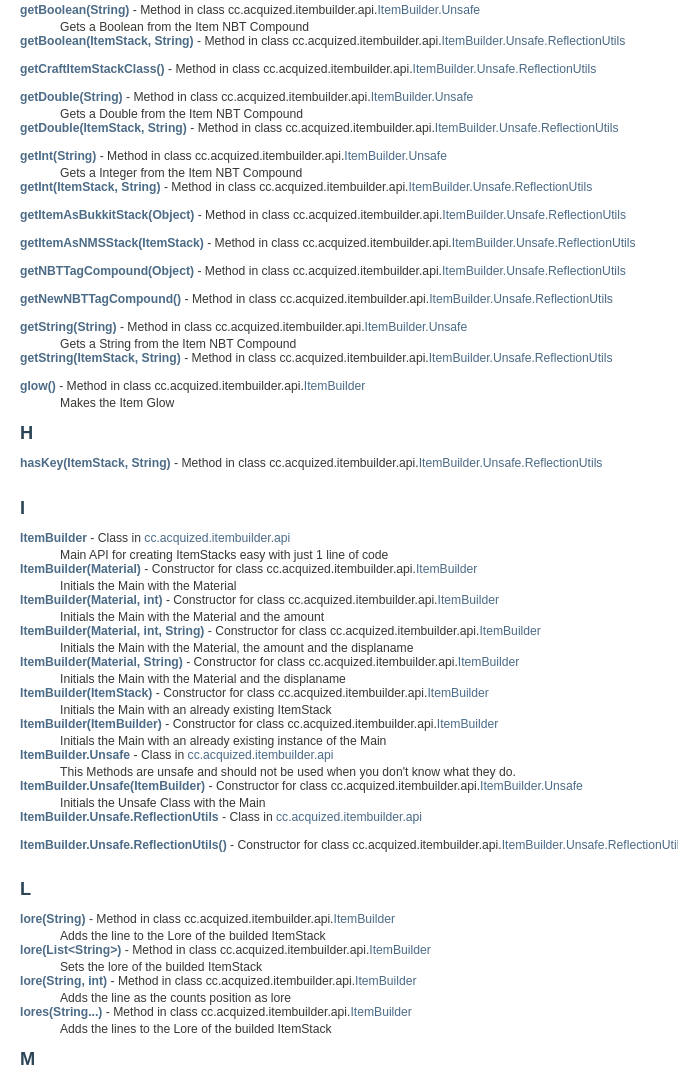
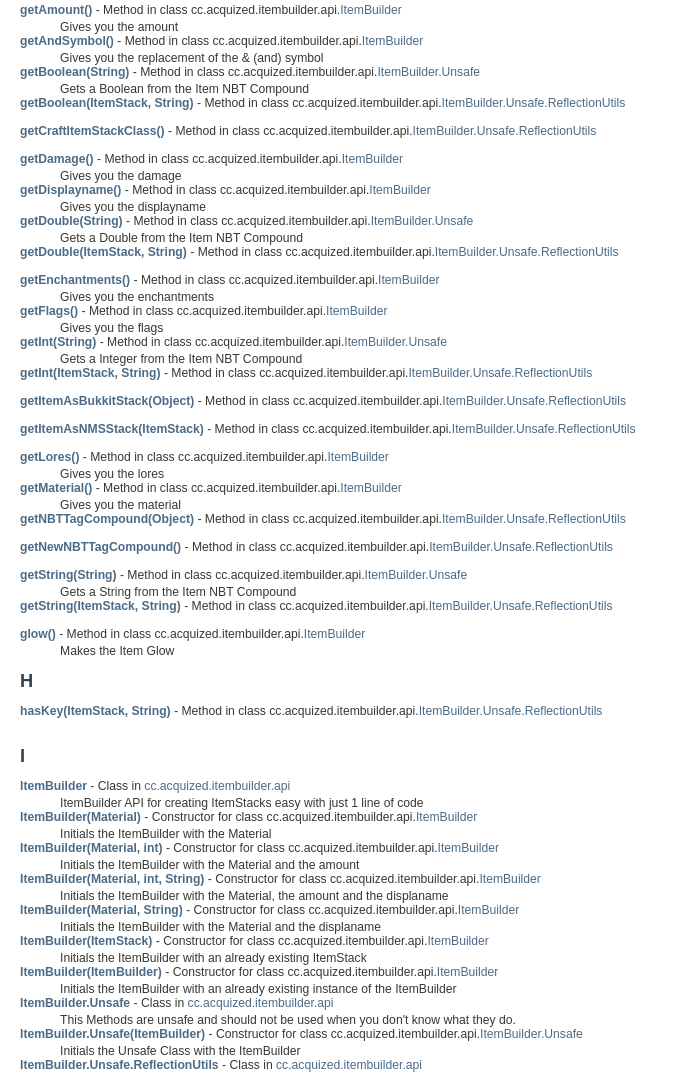
Before and after one commit to Acquized/ItemBuilder, a plain HTML site: page index-all.html in a window 1280 px wide. Shown: the part 858-1933 px from the top of the page, without its empty margins (0-678 px from the left). Drawn offline with Linux system fonts and the light colour scheme.

Commit message:
Update JavaDocs to 1.7.2 (1/?)

```diff
--- a/index-all.html
+++ b/index-all.html
@@ -2,10 +2,10 @@
 <!-- NewPage -->
 <html lang="de">
 <head>
-<!-- Generated by javadoc (version 1.7.0_80) on Wed Apr 20 19:01:03 CEST 2016 -->
+<!-- Generated by javadoc (version 1.7.0_80) on Thu May 05 13:01:12 CEST 2016 -->
 <meta http-equiv="Content-Type" content="text/html; charset=UTF-8">
 <title>Index (ItemBuilder 1.7-SNAPSHOT API)</title>
-<meta name="date" content="2016-04-20">
+<meta name="date" content="2016-05-05">
 <link rel="stylesheet" type="text/css" href="./stylesheet.css" title="Style">
 </head>
 <body>
@@ -84,7 +84,7 @@
 </dd>
 <dt><span class="strong"><a href="./cc/acquized/itembuilder/api/ItemBuilder.Unsafe.html#builder()">builder()</a></span> - Method in class cc.acquized.itembuilder.api.<a href="./cc/acquized/itembuilder/api/ItemBuilder.Unsafe.html" title="class in cc.acquized.itembuilder.api">ItemBuilder.Unsafe</a></dt>
 <dd>
-<div class="block">Accesses back the Main Class and exits the Unsafe Class</div>
+<div class="block">Accesses back the ItemBuilder Class and exits the Unsafe Class</div>
 </dd>
 </dl>
 <a name="_C_">
@@ -109,7 +109,7 @@
 <dt><span class="strong"><a href="./cc/acquized/itembuilder/api/ItemBuilder.html#damage(short)">damage(short)</a></span> - Method in class cc.acquized.itembuilder.api.<a href="./cc/acquized/itembuilder/api/ItemBuilder.html" title="class in cc.acquized.itembuilder.api">ItemBuilder</a></dt>
 <dd>
 <div class="block"><span class="strong">Deprecated.</span>
-<div class="block"><i>Use Main#durability</i></div>
+<div class="block"><i>Use ItemBuilder#durability</i></div>
 </div>
 </dd>
 <dt><span class="strong"><a href="./cc/acquized/itembuilder/api/ItemBuilder.html#data(org.bukkit.material.MaterialData)">data(MaterialData)</a></span> - Method in class cc.acquized.itembuilder.api.<a href="./cc/acquized/itembuilder/api/ItemBuilder.html" title="class in cc.acquized.itembuilder.api">ItemBuilder</a></dt>
@@ -158,6 +158,14 @@
 </a>
 <h2 class="title">G</h2>
 <dl>
+<dt><span class="strong"><a href="./cc/acquized/itembuilder/api/ItemBuilder.html#getAmount()">getAmount()</a></span> - Method in class cc.acquized.itembuilder.api.<a href="./cc/acquized/itembuilder/api/ItemBuilder.html" title="class in cc.acquized.itembuilder.api">ItemBuilder</a></dt>
+<dd>
+<div class="block">Gives you the amount</div>
+</dd>
+<dt><span class="strong"><a href="./cc/acquized/itembuilder/api/ItemBuilder.html#getAndSymbol()">getAndSymbol()</a></span> - Method in class cc.acquized.itembuilder.api.<a href="./cc/acquized/itembuilder/api/ItemBuilder.html" title="class in cc.acquized.itembuilder.api">ItemBuilder</a></dt>
+<dd>
+<div class="block">Gives you the replacement of the & (and) symbol</div>
+</dd>
 <dt><span class="strong"><a href="./cc/acquized/itembuilder/api/ItemBuilder.Unsafe.html#getBoolean(java.lang.String)">getBoolean(String)</a></span> - Method in class cc.acquized.itembuilder.api.<a href="./cc/acquized/itembuilder/api/ItemBuilder.Unsafe.html" title="class in cc.acquized.itembuilder.api">ItemBuilder.Unsafe</a></dt>
 <dd>
 <div class="block">Gets a Boolean from the Item NBT Compound</div>
@@ -166,12 +174,28 @@
 <dd>&nbsp;</dd>
 <dt><span class="strong"><a href="./cc/acquized/itembuilder/api/ItemBuilder.Unsafe.ReflectionUtils.html#getCraftItemStackClass()">getCraftItemStackClass()</a></span> - Method in class cc.acquized.itembuilder.api.<a href="./cc/acquized/itembuilder/api/ItemBuilder.Unsafe.ReflectionUtils.html" title="class in cc.acquized.itembuilder.api">ItemBuilder.Unsafe.ReflectionUtils</a></dt>
 <dd>&nbsp;</dd>
+<dt><span class="strong"><a href="./cc/acquized/itembuilder/api/ItemBuilder.html#getDamage()">getDamage()</a></span> - Method in class cc.acquized.itembuilder.api.<a href="./cc/acquized/itembuilder/api/ItemBuilder.html" title="class in cc.acquized.itembuilder.api">ItemBuilder</a></dt>
+<dd>
+<div class="block">Gives you the damage</div>
+</dd>
+<dt><span class="strong"><a href="./cc/acquized/itembuilder/api/ItemBuilder.html#getDisplayname()">getDisplayname()</a></span> - Method in class cc.acquized.itembuilder.api.<a href="./cc/acquized/itembuilder/api/ItemBuilder.html" title="class in cc.acquized.itembuilder.api">ItemBuilder</a></dt>
+<dd>
+<div class="block">Gives you the displayname</div>
+</dd>
 <dt><span class="strong"><a href="./cc/acquized/itembuilder/api/ItemBuilder.Unsafe.html#getDouble(java.lang.String)">getDouble(String)</a></span> - Method in class cc.acquized.itembuilder.api.<a href="./cc/acquized/itembuilder/api/ItemBuilder.Unsafe.html" title="class in cc.acquized.itembuilder.api">ItemBuilder.Unsafe</a></dt>
 <dd>
 <div class="block">Gets a Double from the Item NBT Compound</div>
 </dd>
 <dt><span class="strong"><a href="./cc/acquized/itembuilder/api/ItemBuilder.Unsafe.ReflectionUtils.html#getDouble(org.bukkit.inventory.ItemStack,%20java.lang.String)">getDouble(ItemStack, String)</a></span> - Method in class cc.acquized.itembuilder.api.<a href="./cc/acquized/itembuilder/api/ItemBuilder.Unsafe.ReflectionUtils.html" title="class in cc.acquized.itembuilder.api">ItemBuilder.Unsafe.ReflectionUtils</a></dt>
 <dd>&nbsp;</dd>
+<dt><span class="strong"><a href="./cc/acquized/itembuilder/api/ItemBuilder.html#getEnchantments()">getEnchantments()</a></span> - Method in class cc.acquized.itembuilder.api.<a href="./cc/acquized/itembuilder/api/ItemBuilder.html" title="class in cc.acquized.itembuilder.api">ItemBuilder</a></dt>
+<dd>
+<div class="block">Gives you the enchantments</div>
+</dd>
+<dt><span class="strong"><a href="./cc/acquized/itembuilder/api/ItemBuilder.html#getFlags()">getFlags()</a></span> - Method in class cc.acquized.itembuilder.api.<a href="./cc/acquized/itembuilder/api/ItemBuilder.html" title="class in cc.acquized.itembuilder.api">ItemBuilder</a></dt>
+<dd>
+<div class="block">Gives you the flags</div>
+</dd>
 <dt><span class="strong"><a href="./cc/acquized/itembuilder/api/ItemBuilder.Unsafe.html#getInt(java.lang.String)">getInt(String)</a></span> - Method in class cc.acquized.itembuilder.api.<a href="./cc/acquized/itembuilder/api/ItemBuilder.Unsafe.html" title="class in cc.acquized.itembuilder.api">ItemBuilder.Unsafe</a></dt>
 <dd>
 <div class="block">Gets a Integer from the Item NBT Compound</div>
@@ -182,6 +206,14 @@
 <dd>&nbsp;</dd>
 <dt><span class="strong"><a href="./cc/acquized/itembuilder/api/ItemBuilder.Unsafe.ReflectionUtils.html#getItemAsNMSStack(org.bukkit.inventory.ItemStack)">getItemAsNMSStack(ItemStack)</a></span> - Method in class cc.acquized.itembuilder.api.<a href="./cc/acquized/itembuilder/api/ItemBuilder.Unsafe.ReflectionUtils.html" title="class in cc.acquized.itembuilder.api">ItemBuilder.Unsafe.ReflectionUtils</a></dt>
 <dd>&nbsp;</dd>
+<dt><span class="strong"><a href="./cc/acquized/itembuilder/api/ItemBuilder.html#getLores()">getLores()</a></span> - Method in class cc.acquized.itembuilder.api.<a href="./cc/acquized/itembuilder/api/ItemBuilder.html" title="class in cc.acquized.itembuilder.api">ItemBuilder</a></dt>
+<dd>
+<div class="block">Gives you the lores</div>
+</dd>
+<dt><span class="strong"><a href="./cc/acquized/itembuilder/api/ItemBuilder.html#getMaterial()">getMaterial()</a></span> - Method in class cc.acquized.itembuilder.api.<a href="./cc/acquized/itembuilder/api/ItemBuilder.html" title="class in cc.acquized.itembuilder.api">ItemBuilder</a></dt>
+<dd>
+<div class="block">Gives you the material</div>
+</dd>
 <dt><span class="strong"><a href="./cc/acquized/itembuilder/api/ItemBuilder.Unsafe.ReflectionUtils.html#getNBTTagCompound(java.lang.Object)">getNBTTagCompound(Object)</a></span> - Method in class cc.acquized.itembuilder.api.<a href="./cc/acquized/itembuilder/api/ItemBuilder.Unsafe.ReflectionUtils.html" title="class in cc.acquized.itembuilder.api">ItemBuilder.Unsafe.ReflectionUtils</a></dt>
 <dd>&nbsp;</dd>
 <dt><span class="strong"><a href="./cc/acquized/itembuilder/api/ItemBuilder.Unsafe.ReflectionUtils.html#getNewNBTTagCompound()">getNewNBTTagCompound()</a></span> - Method in class cc.acquized.itembuilder.api.<a href="./cc/acquized/itembuilder/api/ItemBuilder.Unsafe.ReflectionUtils.html" title="class in cc.acquized.itembuilder.api">ItemBuilder.Unsafe.ReflectionUtils</a></dt>
@@ -212,31 +244,31 @@
 <dl>
 <dt><a href="./cc/acquized/itembuilder/api/ItemBuilder.html" title="class in cc.acquized.itembuilder.api"><span class="strong">ItemBuilder</span></a> - Class in <a href="./cc/acquized/itembuilder/api/package-summary.html">cc.acquized.itembuilder.api</a></dt>
 <dd>
-<div class="block">Main API for creating ItemStacks easy with just 1 line of code</div>
+<div class="block">ItemBuilder API for creating ItemStacks easy with just 1 line of code</div>
 </dd>
 <dt><span class="strong"><a href="./cc/acquized/itembuilder/api/ItemBuilder.html#ItemBuilder(org.bukkit.Material)">ItemBuilder(Material)</a></span> - Constructor for class cc.acquized.itembuilder.api.<a href="./cc/acquized/itembuilder/api/ItemBuilder.html" title="class in cc.acquized.itembuilder.api">ItemBuilder</a></dt>
 <dd>
-<div class="block">Initials the Main with the Material</div>
+<div class="block">Initials the ItemBuilder with the Material</div>
 </dd>
 <dt><span class="strong"><a href="./cc/acquized/itembuilder/api/ItemBuilder.html#ItemBuilder(org.bukkit.Material,%20int)">ItemBuilder(Material, int)</a></span> - Constructor for class cc.acquized.itembuilder.api.<a href="./cc/acquized/itembuilder/api/ItemBuilder.html" title="class in cc.acquized.itembuilder.api">ItemBuilder</a></dt>
 <dd>
-<div class="block">Initials the Main with the Material and the amount</div>
+<div class="block">Initials the ItemBuilder with the Material and the amount</div>
 </dd>
 <dt><span class="strong"><a href="./cc/acquized/itembuilder/api/ItemBuilder.html#ItemBuilder(org.bukkit.Material,%20int,%20java.lang.String)">ItemBuilder(Material, int, String)</a></span> - Constructor for class cc.acquized.itembuilder.api.<a href="./cc/acquized/itembuilder/api/ItemBuilder.html" title="class in cc.acquized.itembuilder.api">ItemBuilder</a></dt>
 <dd>
-<div class="block">Initials the Main with the Material, the amount and the displaname</div>
+<div class="block">Initials the ItemBuilder with the Material, the amount and the displaname</div>
 </dd>
 <dt><span class="strong"><a href="./cc/acquized/itembuilder/api/ItemBuilder.html#ItemBuilder(org.bukkit.Material,%20java.lang.String)">ItemBuilder(Material, String)</a></span> - Constructor for class cc.acquized.itembuilder.api.<a href="./cc/acquized/itembuilder/api/ItemBuilder.html" title="class in cc.acquized.itembuilder.api">ItemBuilder</a></dt>
 <dd>
-<div class="block">Initials the Main with the Material and the displaname</div>
+<div class="block">Initials the ItemBuilder with the Material and the displaname</div>
 </dd>
 <dt><span class="strong"><a href="./cc/acquized/itembuilder/api/ItemBuilder.html#ItemBuilder(org.bukkit.inventory.ItemStack)">ItemBuilder(ItemStack)</a></span> - Constructor for class cc.acquized.itembuilder.api.<a href="./cc/acquized/itembuilder/api/ItemBuilder.html" title="class in cc.acquized.itembuilder.api">ItemBuilder</a></dt>
 <dd>
-<div class="block">Initials the Main with an already existing ItemStack</div>
+<div class="block">Initials the ItemBuilder with an already existing ItemStack</div>
 </dd>
 <dt><span class="strong"><a href="./cc/acquized/itembuilder/api/ItemBuilder.html#ItemBuilder(cc.acquized.itembuilder.api.ItemBuilder)">ItemBuilder(ItemBuilder)</a></span> - Constructor for class cc.acquized.itembuilder.api.<a href="./cc/acquized/itembuilder/api/ItemBuilder.html" title="class in cc.acquized.itembuilder.api">ItemBuilder</a></dt>
 <dd>
-<div class="block">Initials the Main with an already existing instance of the Main</div>
+<div class="block">Initials the ItemBuilder with an already existing instance of the ItemBuilder</div>
 </dd>
 <dt><a href="./cc/acquized/itembuilder/api/ItemBuilder.Unsafe.html" title="class in cc.acquized.itembuilder.api"><span class="strong">ItemBuilder.Unsafe</span></a> - Class in <a href="./cc/acquized/itembuilder/api/package-summary.html">cc.acquized.itembuilder.api</a></dt>
 <dd>
@@ -244,7 +276,7 @@
 </dd>
 <dt><span class="strong"><a href="./cc/acquized/itembuilder/api/ItemBuilder.Unsafe.html#ItemBuilder.Unsafe(cc.acquized.itembuilder.api.ItemBuilder)">ItemBuilder.Unsafe(ItemBuilder)</a></span> - Constructor for class cc.acquized.itembuilder.api.<a href="./cc/acquized/itembuilder/api/ItemBuilder.Unsafe.html" title="class in cc.acquized.itembuilder.api">ItemBuilder.Unsafe</a></dt>
 <dd>
-<div class="block">Initials the Unsafe Class with the Main</div>
+<div class="block">Initials the Unsafe Class with the ItemBuilder</div>
 </dd>
 <dt><a href="./cc/acquized/itembuilder/api/ItemBuilder.Unsafe.ReflectionUtils.html" title="class in cc.acquized.itembuilder.api"><span class="strong">ItemBuilder.Unsafe.ReflectionUtils</span></a> - Class in <a href="./cc/acquized/itembuilder/api/package-summary.html">cc.acquized.itembuilder.api</a></dt>
 <dd>&nbsp;</dd>
```
Also changed, not shown: allclasses-frame.html (+2 -2 lines), allclasses-noframe.html (+2 -2 lines), constant-values.html (+2 -2 lines), deprecated-list.html (+3 -3 lines), help-doc.html (+2 -2 lines), index.html (+1 -1 lines), overview-frame.html (+2 -2 lines), overview-summary.html (+2 -2 lines), overview-tree.html (+2 -2 lines).
